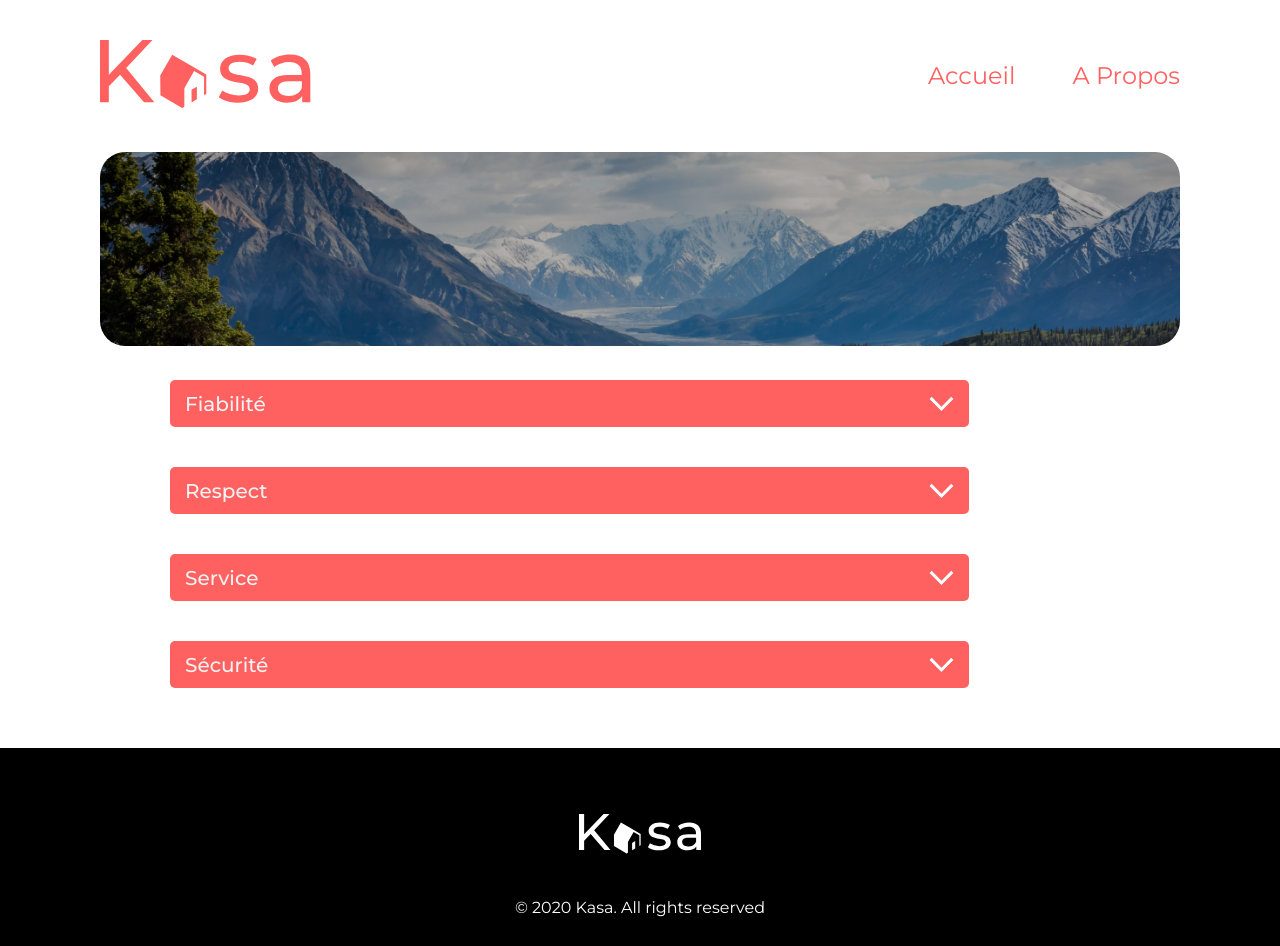
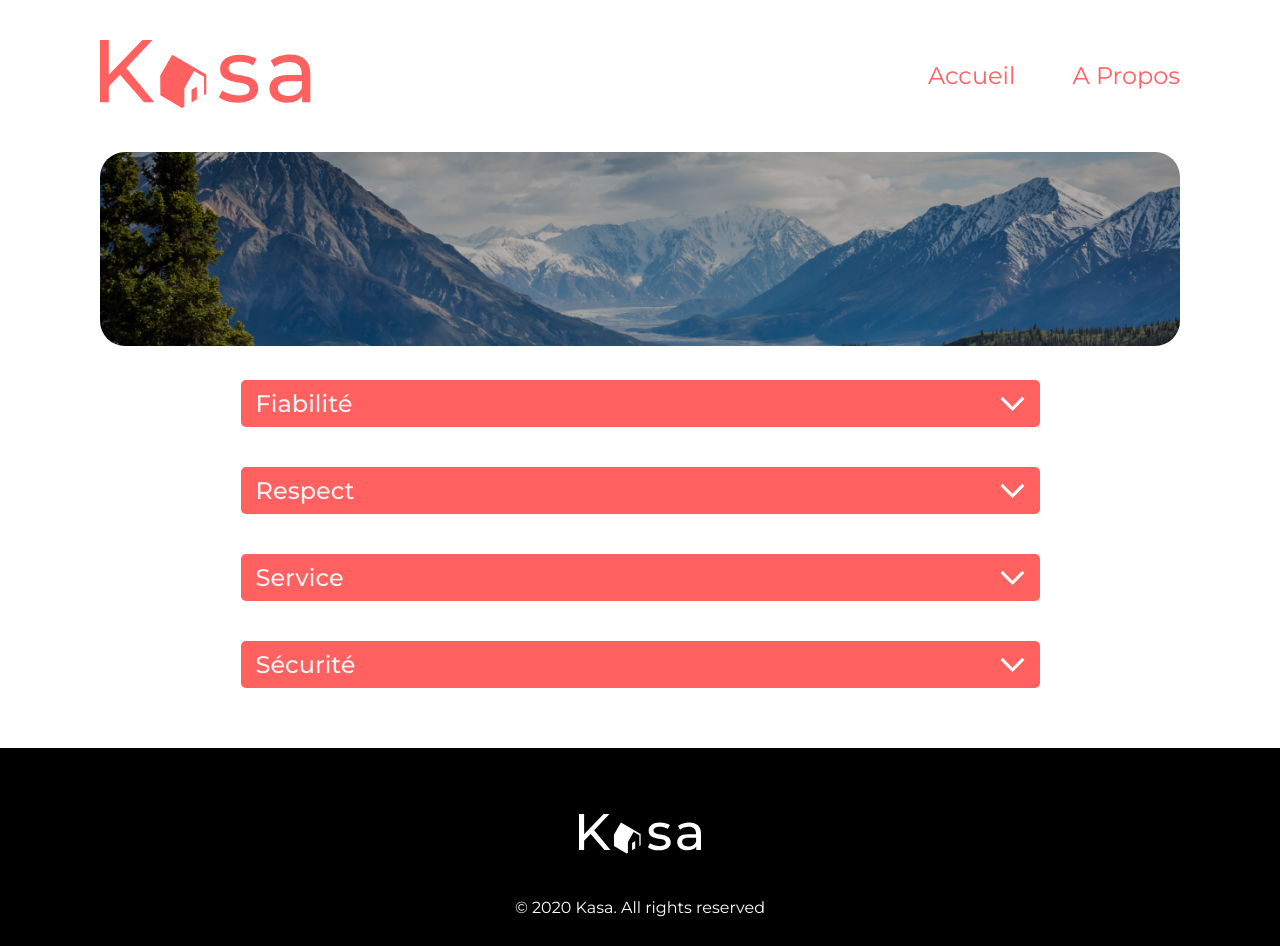
Before and after one commit to BEduardo98/Projet-7-Kasa, a React (Create React App) app: page /about in a window 1280 px wide. Built offline with nearby package versions, Linux system fonts and the light colour scheme.

Commit message:
Changements au niveau de la page About sur la taille des textes

```diff
--- a/src/pages/About/about.css
+++ b/src/pages/About/about.css
@@ -1,5 +1,8 @@
 .collapse_about {
     padding: 0 70px;
+    display: flex;
+    flex-direction: column;
+    align-items: center;
 }
 
 .img_banniere {
@@ -9,3 +12,9 @@
     width: 100%;
     height: auto;
 }
+
+.titre {
+    font-weight: 500;
+    font-size: 24px;
+    line-height: 34px;
+}
--- a/src/pages/About/index.jsx
+++ b/src/pages/About/index.jsx
@@ -9,7 +9,7 @@ function About() {
       <img src={AboutImg} alt="Montagnes" className="img_banniere" />
       <div className="collapse_about">
         <DropDown
-          name="Fiabilité"
+          name={<h1 className="titre">Fiabilité</h1>}
           description={
             <p>
               Les annonces postées sur Kasa garantissent une fiabilité totale.
@@ -19,7 +19,7 @@ function About() {
           }
         />
         <DropDown
-          name="Respect"
+          name={<h1 className="titre">Respect</h1>}
           description={
             <p>
               La bienveillance fait partie des valeurs fondatrices de Kasa. Tout
@@ -29,7 +29,7 @@ function About() {
           }
         />
         <DropDown
-          name="Service"
+          name={<h1 className="titre">Service</h1>}
           description={
             <p>
               Nos équipes se tiennent à votre disposition pour vous fournir une
@@ -39,7 +39,7 @@ function About() {
           }
         />
         <DropDown
-          name="Sécurité"
+          name={<h1 className="titre">Sécurité</h1>}
           description={
             <p>
               La sécurité est la priorité de Kasa. Aussi bien pour nos hôtes que
```
